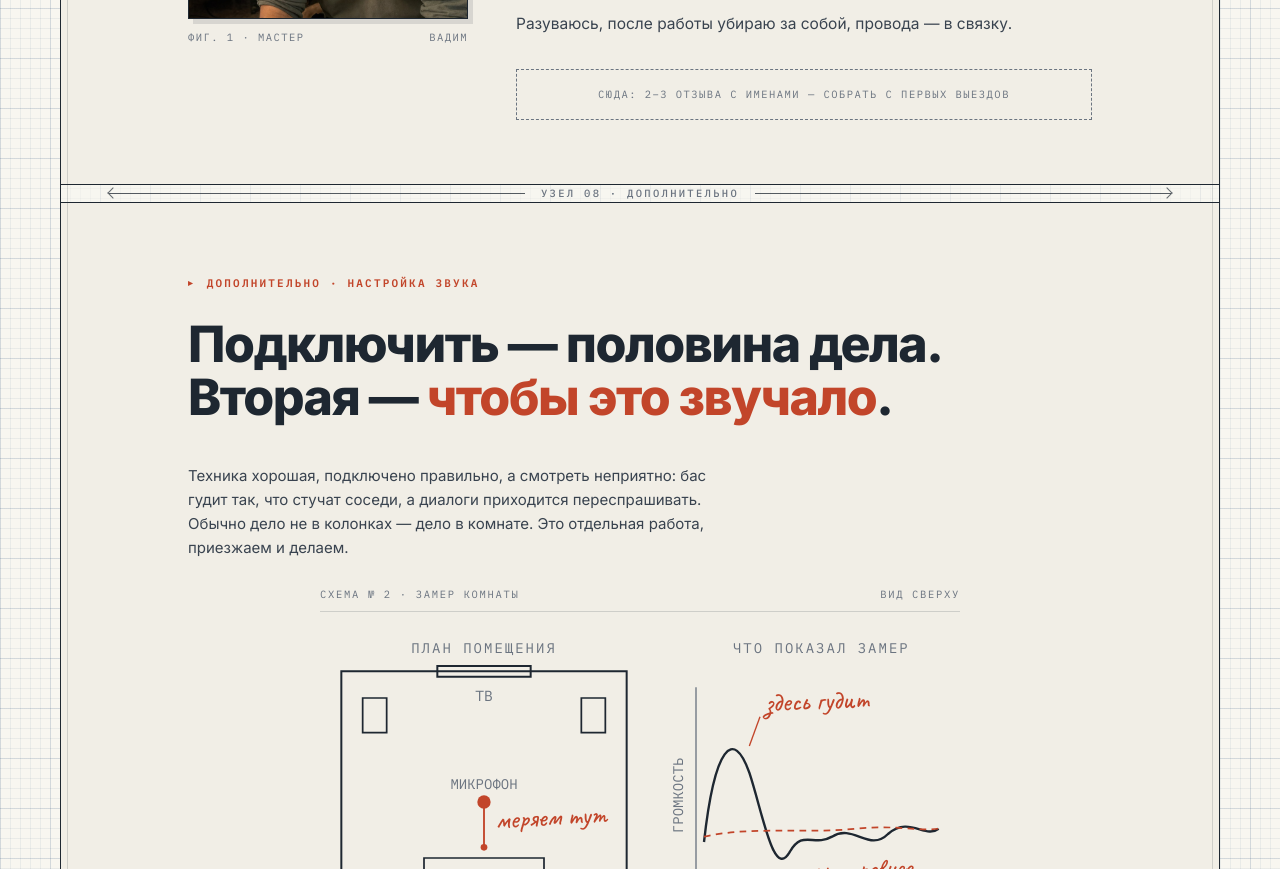
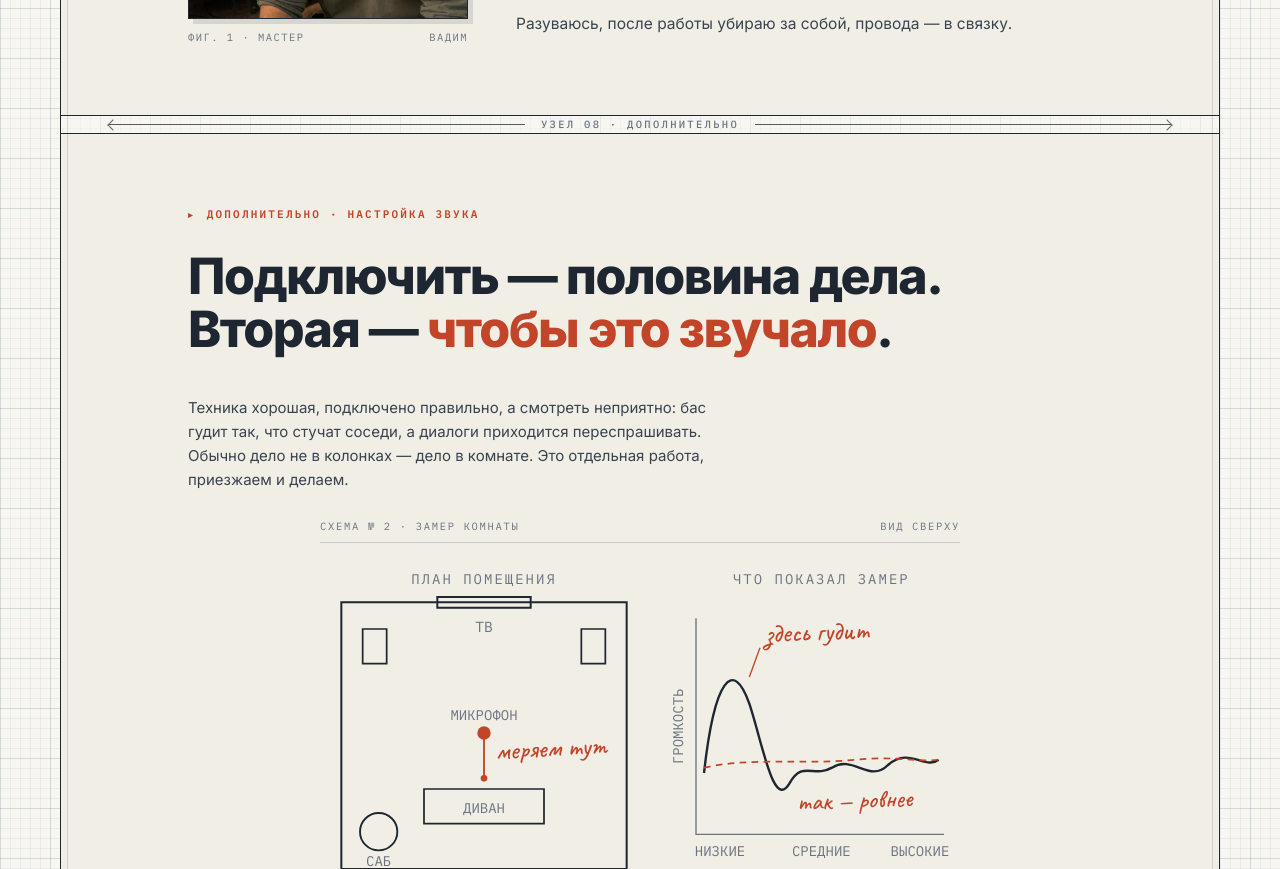
Before and after one commit to vbondarenko7/tochka-zvuka, a plain HTML site: page index.html in a window 1280 px wide. Shown: the part 4992-5861 px from the top of the page. Drawn offline with Linux system fonts and the light colour scheme.

Commit message:
fix: убрать видимый плейсхолдер отзывов со страницы (остался комментарием в коде)
Co-Authored-By: Claude Opus 4.8 <noreply@anthropic.com>

```diff
--- a/index.html
+++ b/index.html
@@ -450,11 +450,6 @@
     border-left: 2px solid var(--red); padding-left: 14px; margin-top: 20px;
     line-height: 1.8; max-width: 52ch;
   }
-  .reviews-ph {
-    margin-top: 32px; border: 1.5px dashed var(--pencil); padding: 16px;
-    font-family: var(--mono); font-size: 10.5px; letter-spacing: .14em;
-    text-transform: uppercase; color: var(--pencil); text-align: center;
-  }
 
   /* ── финал ──────────────────────────────────────────────── */
   .final { padding: 96px 0 88px; }
@@ -836,7 +831,7 @@
         <p>Собираю, устанавливаю и подключаю домашние кинотеатры с 2013 года: от саундбара в однушке до 5.1 с проводкой под плинтусом.</p>
         <p>Кроме установки я пишу музыку и вожусь со звукорежиссурой: эквализация, частоты, гармоники. Схему соединит любой аккуратный человек — я ещё и слышу результат: где бубнит саб, где потерялись диалоги, где колонка играет в противофазе.</p>
         <p>Разуваюсь, после работы убираю за собой, провода — в связку.</p>
-        <div class="reviews-ph">сюда: 2–3 отзыва с именами — собрать с первых выездов</div>
+        <!-- сюда: 2–3 отзыва с именами, когда соберутся с первых выездов -->
       </div>
     </div>
   </div>
```
